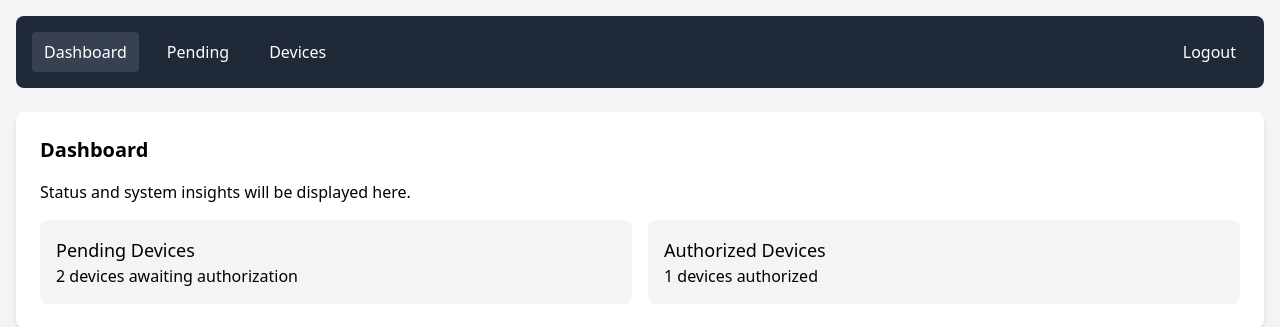
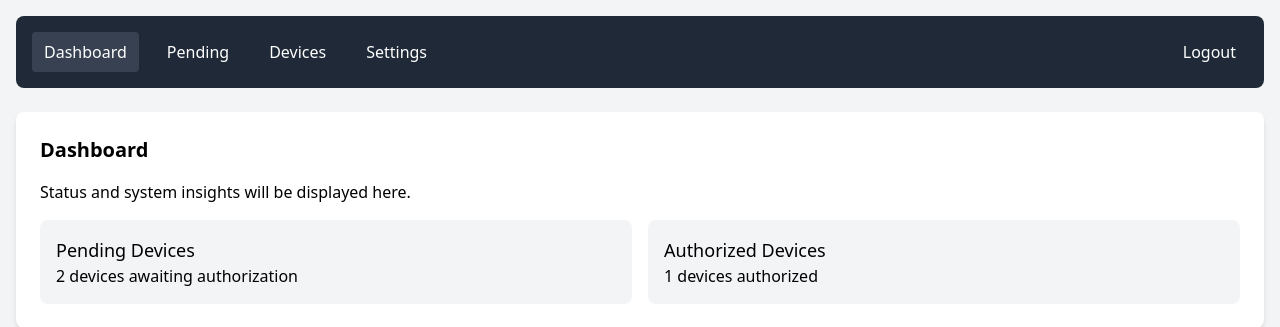
Before and after one commit to jddnd/mab-portal-replit, a Flask app: page / in a window 1280 px wide. Shown: the top 327 px of the page. Run offline with Flask 3, Linux system fonts and the light colour scheme; the visitor is signed in with stand-in values (Sample User, id 1); data comes from the database, SQL or seed files in the repository; tables that the repository leaves empty hold one stand-in row (values such as "Sample post"); some libraries are stand-ins or nearby versions.

Commit message:
Update portal.html

```diff
--- a/templates/portal.html
+++ b/templates/portal.html
@@ -4,10 +4,12 @@
     <div class="flex items-center justify-between">
         <div class="flex items-center space-x-4">
             <a href="{{ url_for('index', page='dashboard') }}" class="hover:bg-gray-700 px-3 py-2 rounded {{ 'bg-gray-700' if page == 'dashboard' else '' }}">Dashboard</a>
-            <a href="{{ url_for('index', page='pending') }}" class="hover:bg-gray-700 px-3 py-2 rounded {{ 'bg-gray-700' if page == 'pending' else '' }}">Pending</a>
-            <a href="{{ url_for('index', page='devices') }}" class="hover:bg-gray-700 px-3 py-2 rounded {{ 'bg-gray-700' if page == 'devices' else '' }}">Devices</a>
-            {% if session['username'] == 'admin' %}
-                <a href="{{ url_for('index', page='settings') }}" class="hover:bg-gray-700 px-3 py-2 rounded {{ 'bg-gray-700' if page == 'settings' else '' }}">Settings</a>
+            {% if session['role'] in ['Administrator', 'Approver'] %}
+                <a href="{{ url_for('index', page='pending') }}" class="hover:bg-gray-700 px-3 py-2 rounded {{ 'bg-gray-700' if page == 'pending' else '' }}">Pending</a>
+            {% endif %}
+            {% if session['role'] == 'Administrator' %}
+                <a href="{{ url_for('index', page='devices') }}" class="hover:bg-gray-700 px-3 py-2 rounded {{ 'bg-gray-700' if page == 'devices' else '' }}">Devices</a>
+                <a href="{{ url_for('settings') }}" class="hover:bg-gray-700 px-3 py-2 rounded {{ 'bg-gray-700' if page == 'settings' else '' }}">Settings</a>
             {% endif %}
         </div>
         <div>
@@ -32,7 +34,7 @@
     </div>
 </div>
 
-{% elif page == 'pending' %}
+{% elif page == 'pending' and session['role'] in ['Administrator', 'Approver'] %}
 <div class="bg-white p-6 rounded-lg shadow-md">
     <h2 class="text-xl font-semibold mb-4">Pending Devices for Authorization</h2>
     <table class="w-full table-auto">
@@ -72,7 +74,7 @@
     <a href="{{ url_for('add_device') }}" class="bg-blue-500 text-white px-4 py-2 rounded-md hover:bg-blue-600">Add New Device</a>
 </div>
 
-{% elif page == 'devices' %}
+{% elif page == 'devices' and session['role'] == 'Administrator' %}
 <div class="bg-white p-6 rounded-lg shadow-md">
     <h2 class="text-xl font-semibold mb-4">All MAB Devices</h2>
     <table class="w-full table-auto">
@@ -103,16 +105,41 @@
     <a href="{{ url_for('add_device') }}" class="bg-blue-500 text-white px-4 py-2 rounded-md hover:bg-blue-600 mt-4 inline-block">Add New Device</a>
 </div>
 
-{% elif page == 'settings' %}
-{% if session['username'] == 'admin' %}
+{% elif page == 'settings' and session['role'] == 'Administrator' %}
 <div class="bg-white p-6 rounded-lg shadow-md">
     <h2 class="text-xl font-semibold mb-4">Settings</h2>
-    <p>Settings configuration will be added here.</p>
-    <div class="mt-4">
-        <h3 class="text-lg font-medium">System Configuration</h3>
-        <p>Manage Cisco ISE integration settings, SNMP community strings, and user permissions.</p>
-    </div>
+    <form method="POST" action="{{ url_for('settings') }}" class="space-y-4">
+        {{ settings_form.hidden_tag() }}
+        <div>
+            <label class="block text-sm font-medium text-gray-700">SNMP Community String</label>
+            {{ settings_form.snmp_community(class="mt-1 p-2 w-full border rounded-md") }}
+            {% if settings_form.snmp_community.errors %}
+                <p class="text-red-500 text-sm">{{ settings_form.snmp_community.errors[0] }}</p>
+            {% endif %}
+        </div>
+        <div>
+            <label class="block text-sm font-medium text-gray-700">Cisco ISE API URL</label>
+            {{ settings_form.ise_api_url(class="mt-1 p-2 w-full border rounded-md") }}
+            {% if settings_form.ise_api_url.errors %}
+                <p class="text-red-500 text-sm">{{ settings_form.ise_api_url.errors[0] }}</p>
+            {% endif %}
+        </div>
+        <div>
+            <label class="block text-sm font-medium text-gray-700">Cisco ISE Username</label>
+            {{ settings_form.ise_username(class="mt-1 p-2 w-full border rounded-md") }}
+            {% if settings_form.ise_username.errors %}
+                <p class="text-red-500 text-sm">{{ settings_form.ise_username.errors[0] }}</p>
+            {% endif %}
+        </div>
+        <div>
+            <label class="block text-sm font-medium text-gray-700">Cisco ISE Password</label>
+            {{ settings_form.ise_password(class="mt-1 p-2 w-full border rounded-md") }}
+            {% if settings_form.ise_password.errors %}
+                <p class="text-red-500 text-sm">{{ settings_form.ise_password.errors[0] }}</p>
+            {% endif %}
+        </div>
+        {{ settings_form.submit(class="bg-blue-500 text-white px-4 py-2 rounded-md hover:bg-blue-600") }}
+    </form>
 </div>
 {% endif %}
-{% endif %}
 {% endblock %}
```
